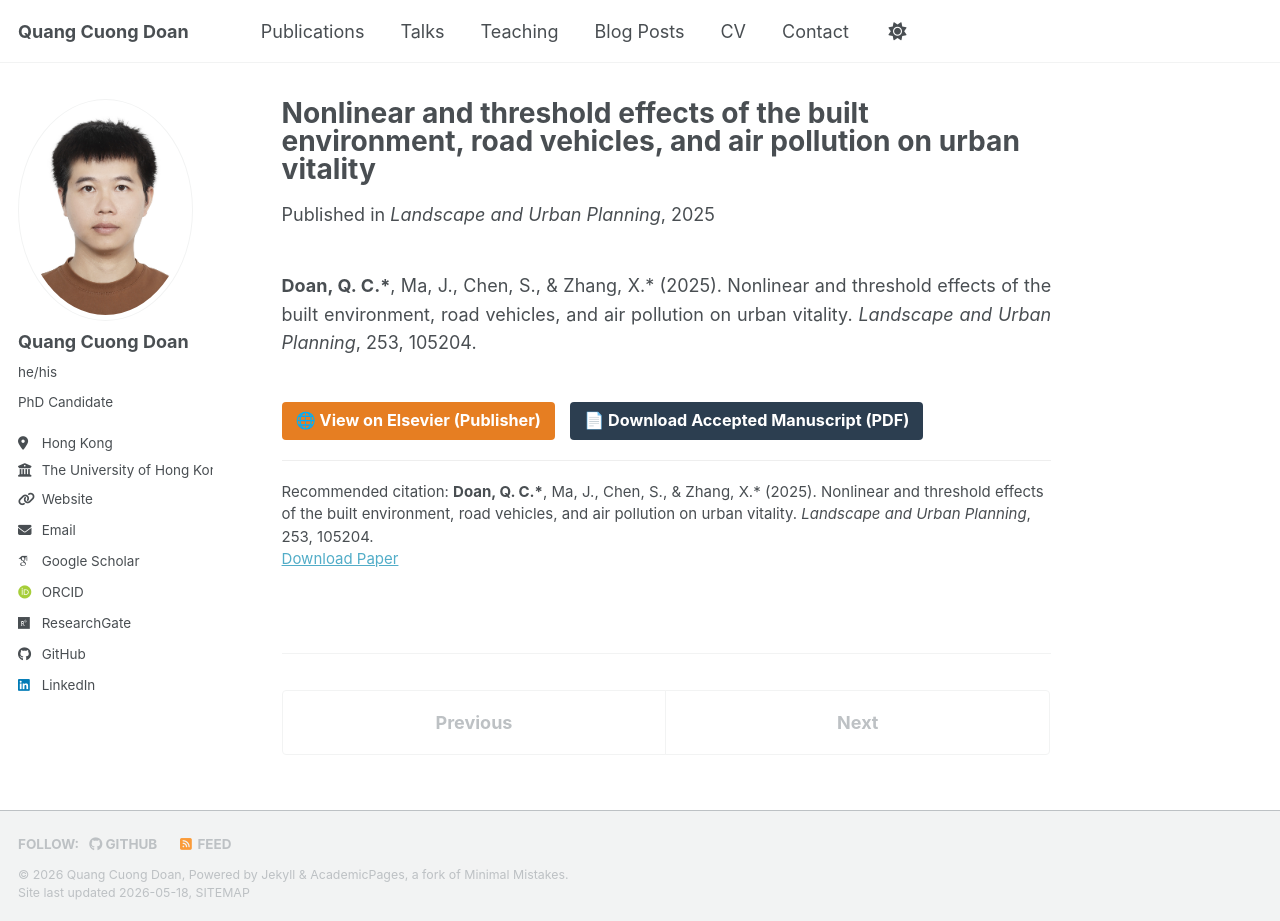
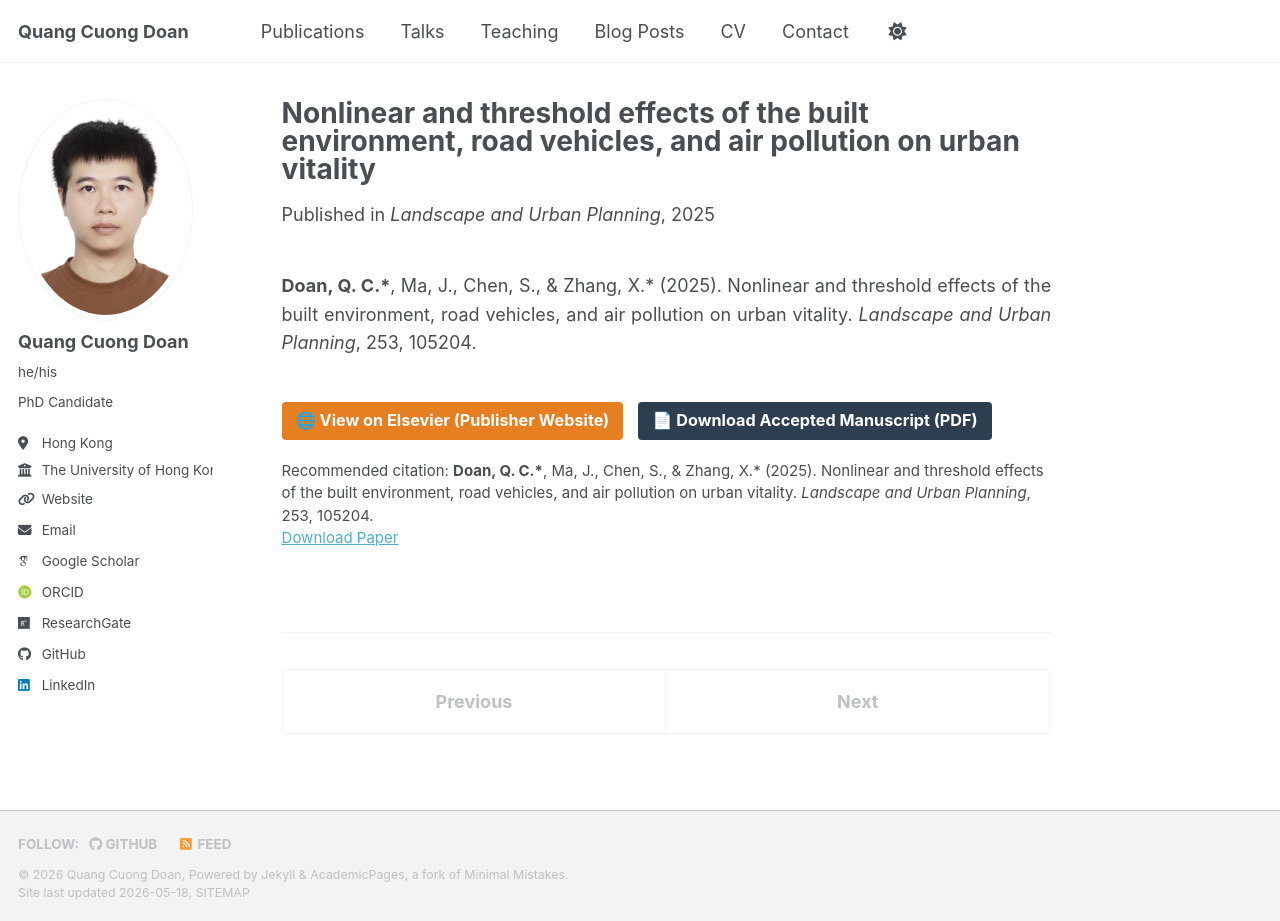
Before and after one commit to cuonghku95/cuonghku95.github.io, a Jekyll site: the page built from _publications/2025-01-03-nonlinear-effects-urban-vitality.md, in a window 1280 px wide and 921 px high. Built offline with Jekyll 4.4.1, drawn with Linux system fonts in a browser that asks for light colours; some web fonts are replaced; a script bundle is joined from its source files by our own code; library files that are not in the unit come from our copies.

Commit message:
Change paper URL and update publisher link text
Updated the paper URL and modified the link text for the publisher.

```diff
--- a/_publications/2025-01-03-nonlinear-effects-urban-vitality.md
+++ b/_publications/2025-01-03-nonlinear-effects-urban-vitality.md
@@ -16,7 +16,7 @@ citation: "<b>Doan, Q. C.*</b>, Ma, J., Chen, S., & Zhang, X.* (2025). Nonlinear
 
 <div style="margin-top: 15px; margin-bottom: 20px;">
   <a href="https://doi.org/10.1016/j.landurbplan.2024.105204" target="_blank" style="display: inline-block; padding: 6px 14px; font-size: 0.9em; font-weight: bold; color: #fff; background-color: #e67e22; border-radius: 4px; text-decoration: none; margin-right: 10px;">
-    🌐 View on Elsevier (Publisher)
+    🌐 View on Elsevier (Publisher Website)
   </a>
 
   <a href="/files/Doan_etal_2025_UrbanVitality_Accepted.pdf" target="_blank" style="display: inline-block; padding: 6px 14px; font-size: 0.9em; font-weight: bold; color: #fff; background-color: #2c3e50; border-radius: 4px; text-decoration: none;">
@@ -24,6 +24,4 @@ citation: "<b>Doan, Q. C.*</b>, Ma, J., Chen, S., & Zhang, X.* (2025). Nonlinear
   </a>
 </div>
 
-<hr style="border: 0; border-top: 1px solid #eee; margin: 20px 0;">
-
 </div>
```
Also changed, not shown: other parts of _publications/2025-01-03-nonlinear-effects-urban-vitality.md (+1 -1 lines).
